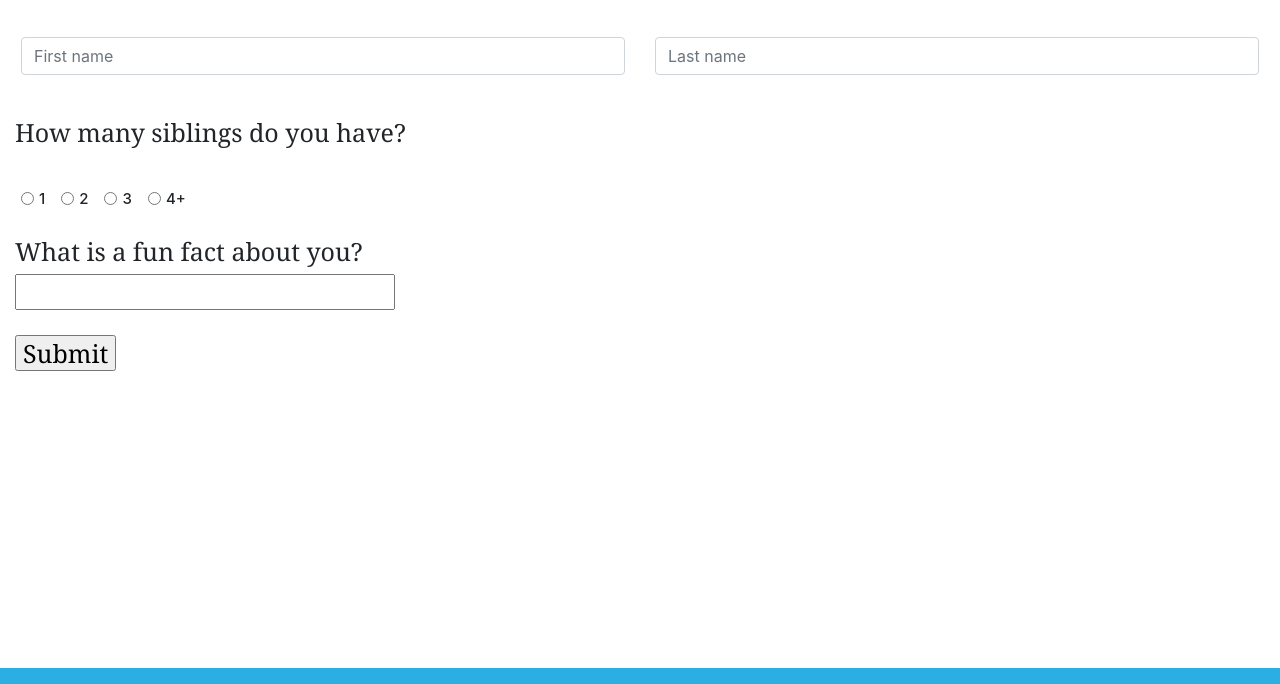
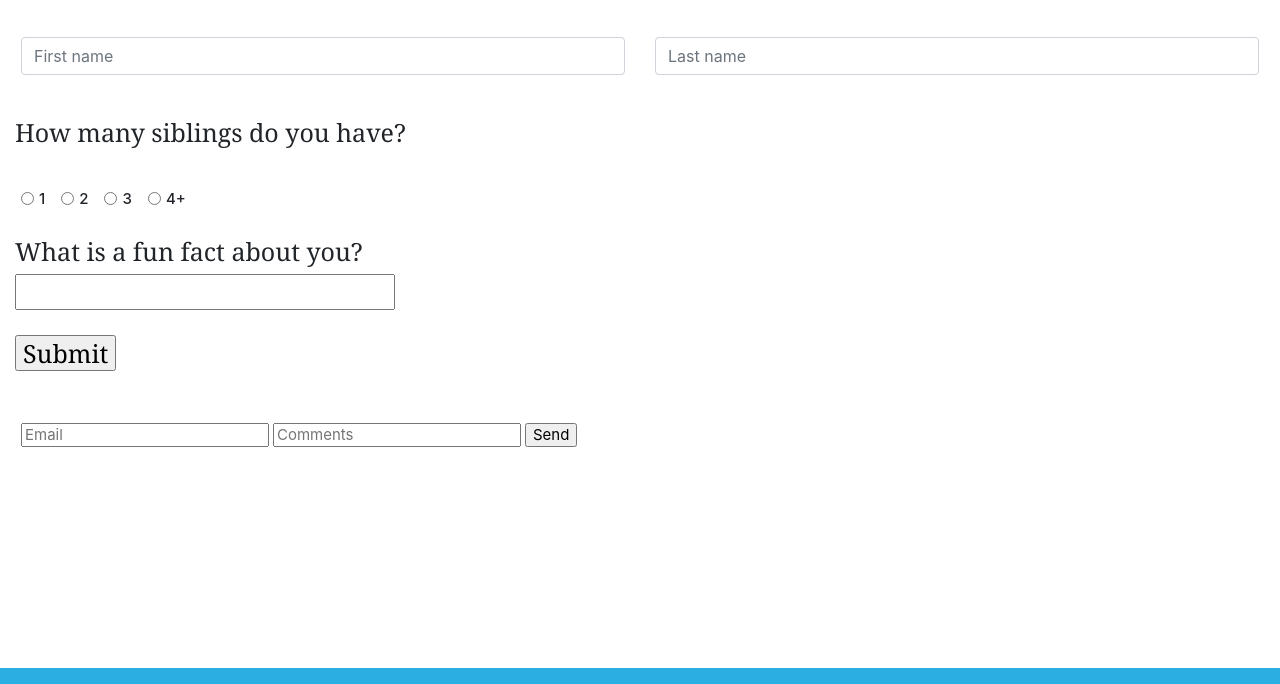
Before and after one commit to gscheid5210/Vico2162Project6, a plain HTML site: page index.html in a window 1280 px wide. Shown: the part 116-800 px from the top of the page. Drawn offline with nearby package versions, Linux system fonts and the light colour scheme.

Commit message:
Update index.html

```diff
--- a/index.html
+++ b/index.html
@@ -53,6 +53,13 @@
         <input type="submit" value="Submit">
     </form>
 </h3>
+<h4>
+    <form action="https://formspree.io/mlewdopr" method="POST">
+        <input type="text" name="name" placeholder="Email">
+        <input type="email" name="_replyto" placeholder="Comments">
+        <input type="submit" value="Send">
+    </form>
+</h4>
 <form action="/action_page.php"></form>
 </div>
 <script src="https://code.jquery.com/jquery-3.4.1.slim.min.js"
```
